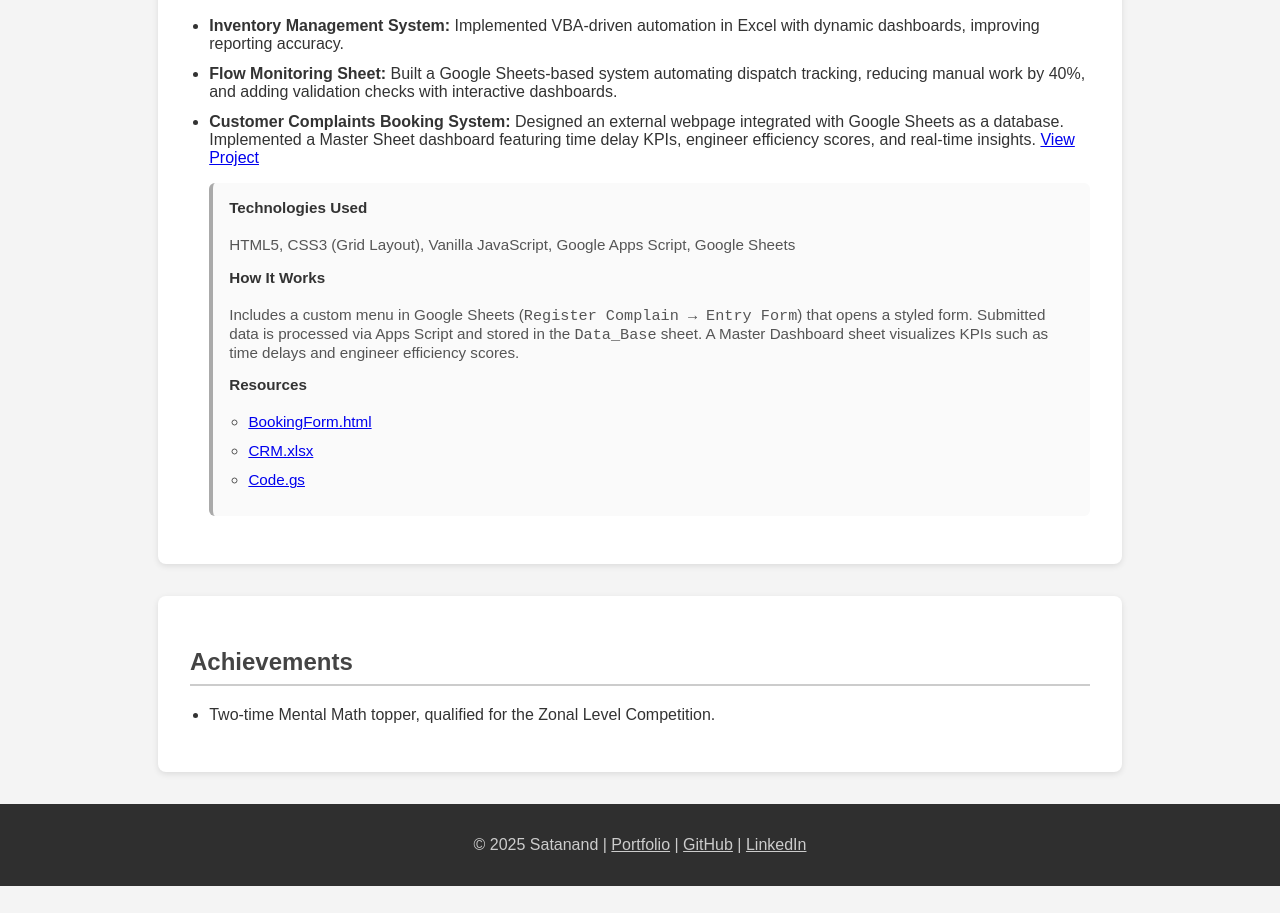
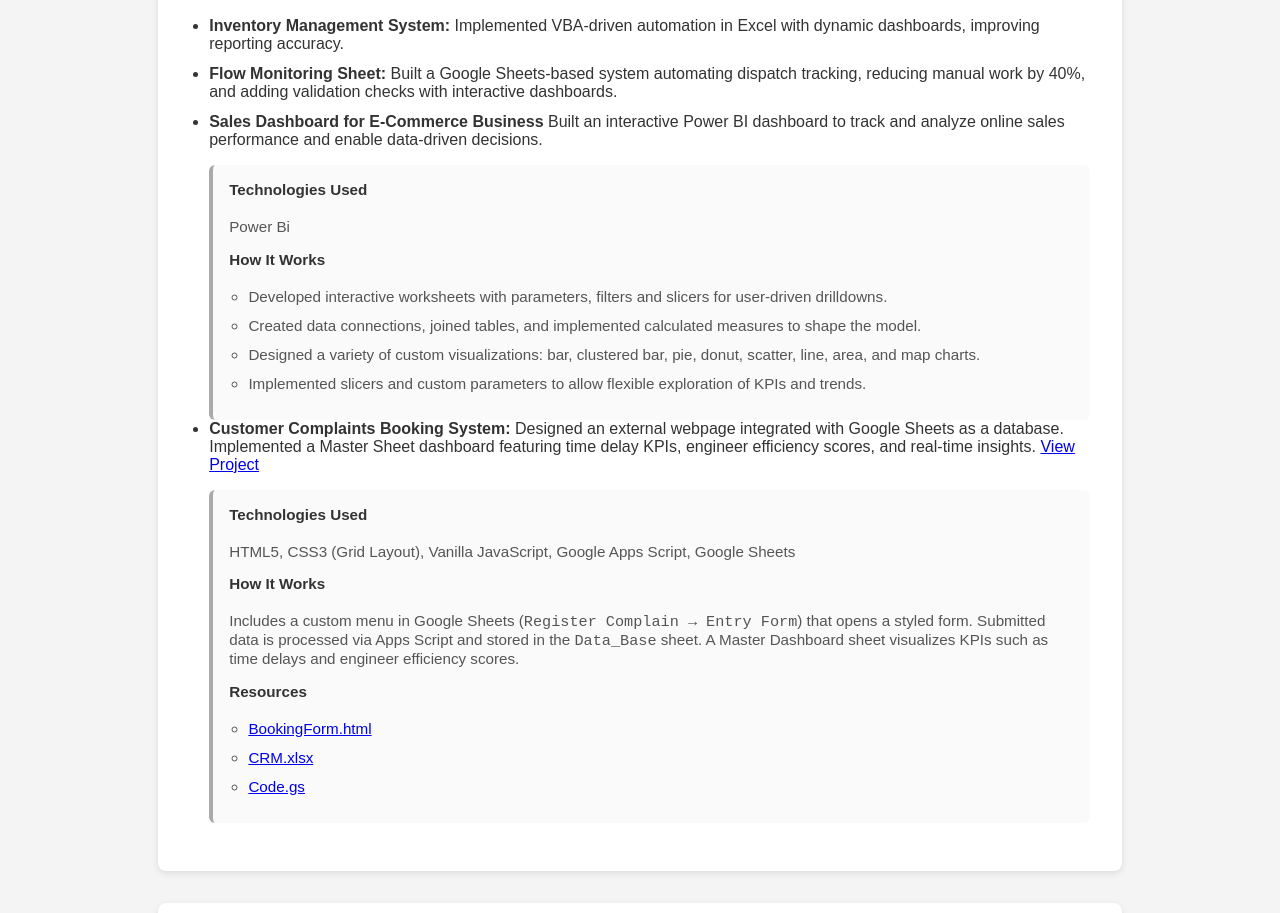
Before and after one commit to Satanand-Ken/Satanand-Resume, a plain HTML site: page index.html in a window 1280 px wide. Shown: the part 1787-2700 px from the top of the page. Before the commit the page ends 2673 px from the top, so only its background shows below. Drawn offline with Linux system fonts and the light colour scheme.

Commit message:
Update index.html

```diff
--- a/index.html
+++ b/index.html
@@ -143,6 +143,18 @@
     <ul>
       <li><strong>Inventory Management System:</strong> Implemented VBA-driven automation in Excel with dynamic dashboards, improving reporting accuracy.</li>
       <li><strong>Flow Monitoring Sheet:</strong> Built a Google Sheets-based system automating dispatch tracking, reducing manual work by 40%, and adding validation checks with interactive dashboards.</li>
+      <li><strong>Sales Dashboard for E-Commerce Business</strong> Built an interactive Power BI dashboard to track and analyze online sales performance and enable data-driven decisions.</li>
+      <div class="project-details">
+          <h4>Technologies Used</h4>
+          <p>Power Bi</p>
+          <h4>How It Works</h4>
+          <ul>
+            <li>Developed interactive worksheets with parameters, filters and slicers for user-driven drilldowns.</li>
+            <li>Created data connections, joined tables, and implemented calculated measures to shape the model.</li>
+            <li>Designed a variety of custom visualizations: bar, clustered bar, pie, donut, scatter, line, area, and map charts.</li>
+            <li>Implemented slicers and custom parameters to allow flexible exploration of KPIs and trends.</li>
+          </ul>
+        </div>
       <li><strong>Customer Complaints Booking System:</strong> Designed an external webpage integrated with Google Sheets as a database. Implemented a Master Sheet dashboard featuring time delay KPIs, engineer efficiency scores, and real-time insights. <a href="https://github.com/Satanand-Ken/GsheetCRM" target="_blank">View Project</a>
         <div class="project-details">
           <h4>Technologies Used</h4>
```
